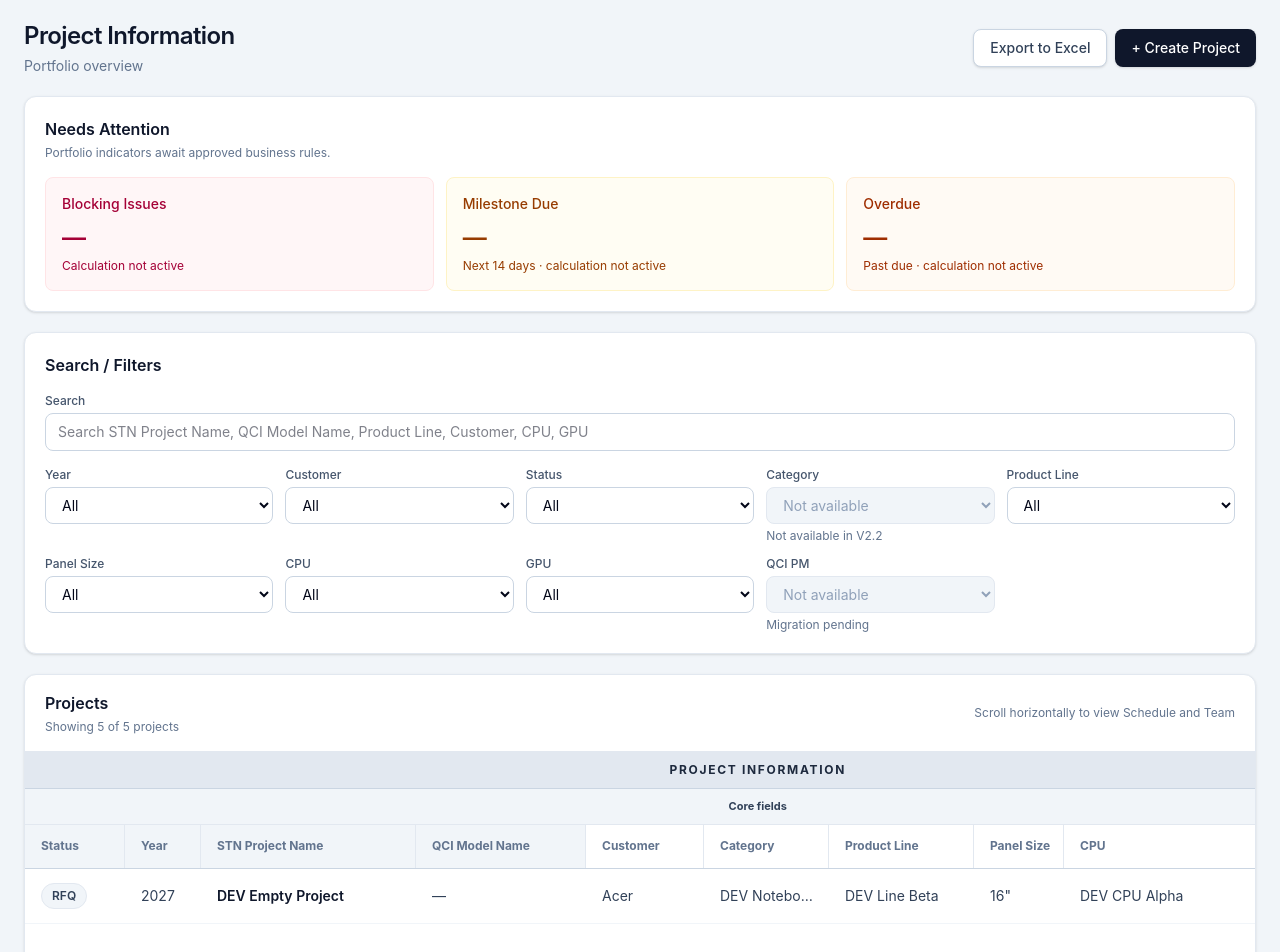
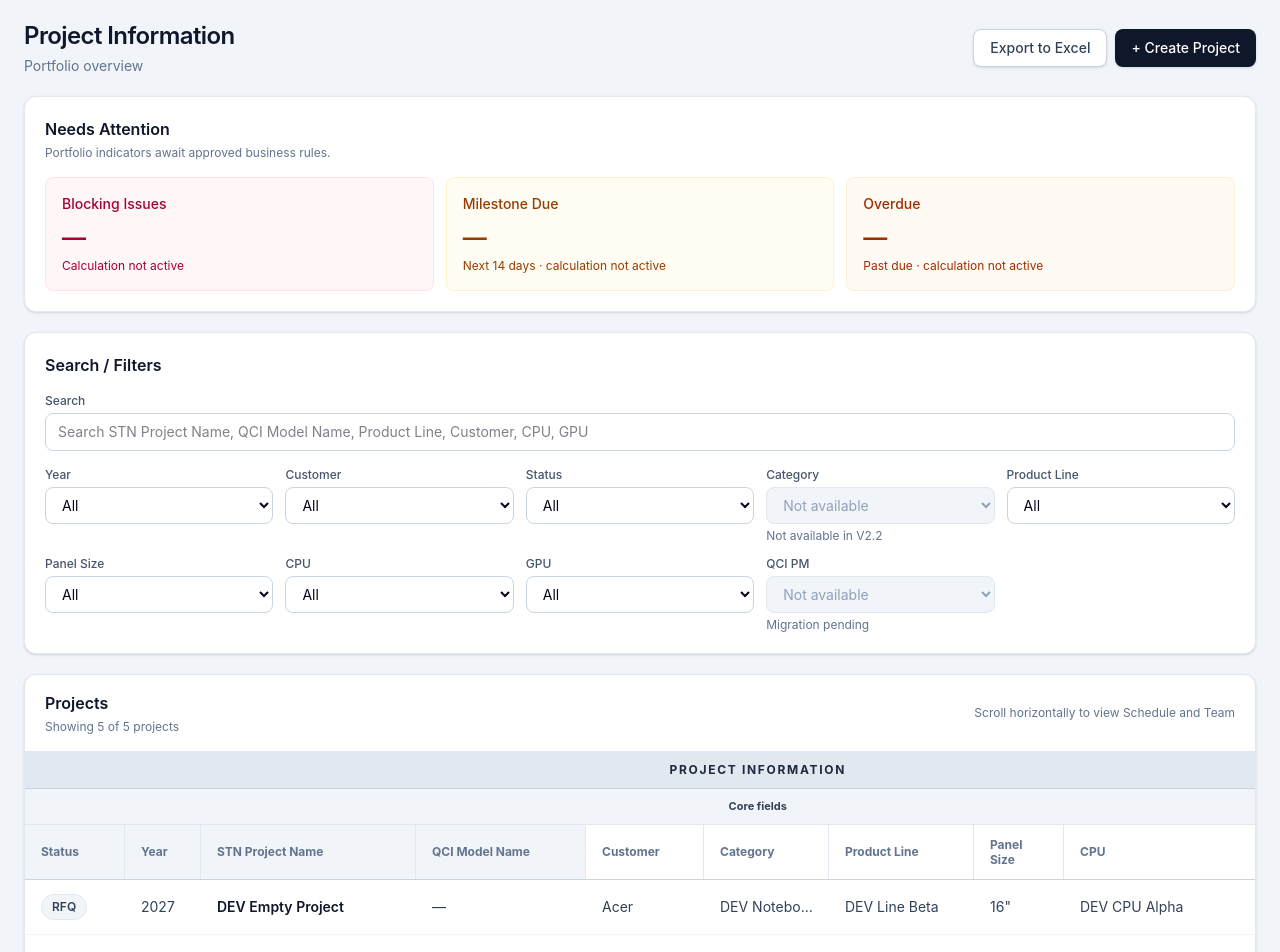
Before and after one commit to CatherineLu-create/schedule, a React (Vite) app: page / in a window 1280 px wide. Shown: the top 952 px of the page. Built offline with nearby package versions, Linux system fonts and the light colour scheme.

Commit message:
fix: preserve Portfolio readability on narrow screens

```diff
--- a/src/portfolioDashboardTable.tsx
+++ b/src/portfolioDashboardTable.tsx
@@ -70,9 +70,12 @@ export function PortfolioDashboardTable({ rows, onOpenProject }: PortfolioDashbo
   const offsets = new Map<PortfolioColumnKey, number>();
   let offset = 0;
   for (const key of portfolioStickyColumnKeys) { offsets.set(key, offset); offset += widths[key]; }
-  const stickyStyle = (column: PortfolioColumn, header = false): React.CSSProperties | undefined => offsets.has(column.key)
-    ? { position: "sticky", left: offsets.get(column.key), zIndex: header ? 30 : 10 }
+  const stickyStyle = (column: PortfolioColumn): React.CSSProperties | undefined => offsets.has(column.key)
+    ? { "--portfolio-sticky-left": `${offsets.get(column.key)}px` } as React.CSSProperties
     : undefined;
+  const stickyClassName = (column: PortfolioColumn, header = false) => offsets.has(column.key)
+    ? `lg:sticky lg:left-[var(--portfolio-sticky-left)] ${header ? "lg:z-30" : "lg:z-10"}`
+    : "";
   const totalWidth = portfolioColumns.reduce((total, column) => total + widths[column.key], 0);
 
   return <div aria-label="Projects table scroll area" role="region" tabIndex={0} data-testid="portfolio-table-scroll" className="max-w-full overflow-x-auto border-y border-slate-200 focus-visible:outline-2 focus-visible:outline-offset-2 focus-visible:outline-sky-600">
@@ -83,9 +86,9 @@ export function PortfolioDashboardTable({ rows, onOpenProject }: PortfolioDashbo
           className={`h-9 border-b border-r border-slate-300 px-4 py-2 text-center text-xs font-bold tracking-[0.14em] ${group.key === "project" ? "bg-slate-200 text-slate-800" : group.key === "schedule" ? "bg-sky-100 text-sky-900" : "bg-violet-100 text-violet-900"}`}>{group.label}</th>)}</tr>
         <tr>{portfolioSubgroups.map((group) => <th key={group.key} scope="colgroup" colSpan={group.colSpan}
           className={`h-9 border-b border-r border-slate-200 px-3 py-2 text-center text-[11px] font-bold ${group.domain === "project" ? "bg-slate-100 text-slate-700" : group.domain === "schedule" ? "bg-sky-50 text-sky-800" : "bg-violet-50 text-violet-800"}`}>{group.label}</th>)}</tr>
-        <tr>{portfolioColumns.map((column, index) => <th key={column.key} scope="col" data-column-key={column.key} style={stickyStyle(column, true)}
-          className={`relative h-11 whitespace-nowrap border-b border-slate-300 px-4 py-3 ${offsets.has(column.key) ? "bg-slate-100 shadow-[2px_0_0_0_rgb(203_213_225)]" : "bg-white"} ${index > 0 && portfolioColumns[index - 1].domain !== column.domain ? "border-l-4 border-l-slate-300" : ""}`}>
-          <span>{column.label}</span>
+        <tr>{portfolioColumns.map((column, index) => <th key={column.key} scope="col" data-column-key={column.key} style={stickyStyle(column)}
+          className={`relative h-11 border-b border-slate-300 px-4 py-3 ${stickyClassName(column, true)} ${offsets.has(column.key) ? "bg-slate-100 shadow-[2px_0_0_0_rgb(203_213_225)]" : "bg-white"} ${index > 0 && portfolioColumns[index - 1].domain !== column.domain ? "border-l-4 border-l-slate-300" : ""}`}>
+          <span className="line-clamp-2 whitespace-normal break-words leading-tight" title={column.label}>{column.label}</span>
           <button type="button" aria-label={`Resize ${column.label} column`} title="Drag or use Left/Right arrow keys to resize"
             className="absolute right-0 top-0 h-full w-2 cursor-col-resize border-r border-slate-200 transition hover:bg-slate-200 focus-visible:bg-sky-200 focus-visible:outline-2 focus-visible:outline-sky-600"
             onClick={(event) => event.stopPropagation()}
@@ -106,7 +109,7 @@ export function PortfolioDashboardTable({ rows, onOpenProject }: PortfolioDashbo
             const value = column.domain === "project" ? projectValues[column.key as PortfolioProjectInfoColumnKey](row) : "—";
             return <td key={column.key} data-column-key={column.key} data-domain={column.domain} data-schedule-state={schedule?.state}
               title={schedule?.title ?? (column.domain === "team" ? "Migration pending" : undefined)} style={stickyStyle(column)}
-              className={`px-4 py-3.5 align-middle ${column.domain === "schedule" ? schedule?.tone : "whitespace-nowrap"} ${column.domain === "team" ? "text-slate-400" : ""} ${offsets.has(column.key) ? "bg-white shadow-[1px_0_0_0_rgb(241_245_249)] group-hover:bg-slate-50 group-focus-within:bg-sky-50" : ""} ${index > 0 && portfolioColumns[index - 1].domain !== column.domain ? "border-l-4 border-l-slate-200" : ""}`}>
+              className={`px-4 py-3.5 align-middle ${stickyClassName(column)} ${column.domain === "schedule" ? schedule?.tone : "whitespace-nowrap"} ${column.domain === "team" ? "text-slate-400" : ""} ${offsets.has(column.key) ? "bg-white shadow-[1px_0_0_0_rgb(241_245_249)] group-hover:bg-slate-50 group-focus-within:bg-sky-50" : ""} ${index > 0 && portfolioColumns[index - 1].domain !== column.domain ? "border-l-4 border-l-slate-200" : ""}`}>
               {mapping ? <ScheduleValue read={row.schedule} mapping={mapping} /> : column.key === "name"
                 ? <button type="button" aria-label={`Open Project ${display(value)}`} onClick={(event) => { event.stopPropagation(); onOpenProject(row.projectId); }} className="max-w-full truncate rounded text-left font-semibold text-slate-900 hover:text-sky-700 focus-visible:outline-2 focus-visible:outline-offset-2 focus-visible:outline-sky-600">{display(value)}</button>
                 : column.key === "projectStatus" ? <ProjectStatus value={value} />
```
Also changed, not shown: 2 other files (tests, documents, lock files or other folders).
